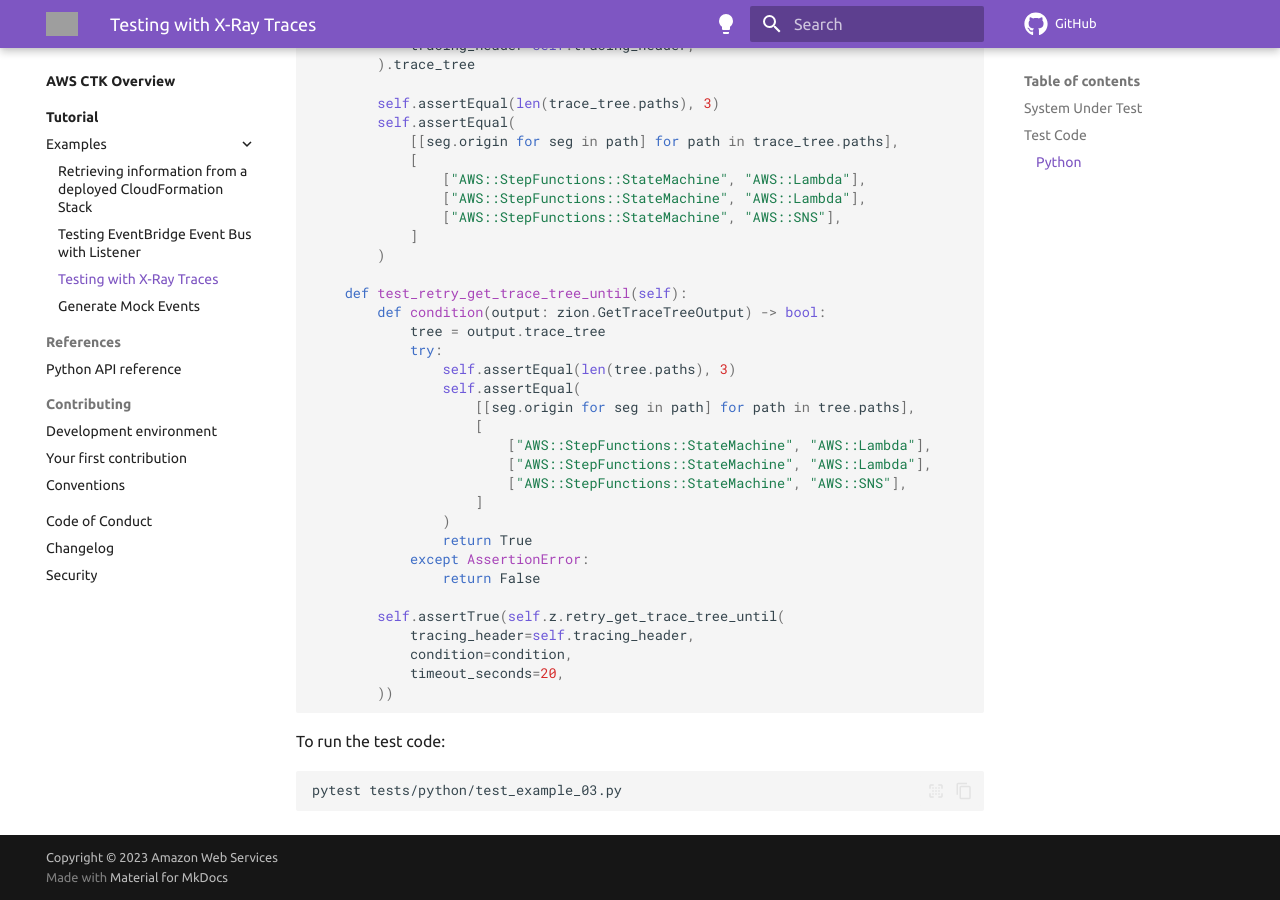
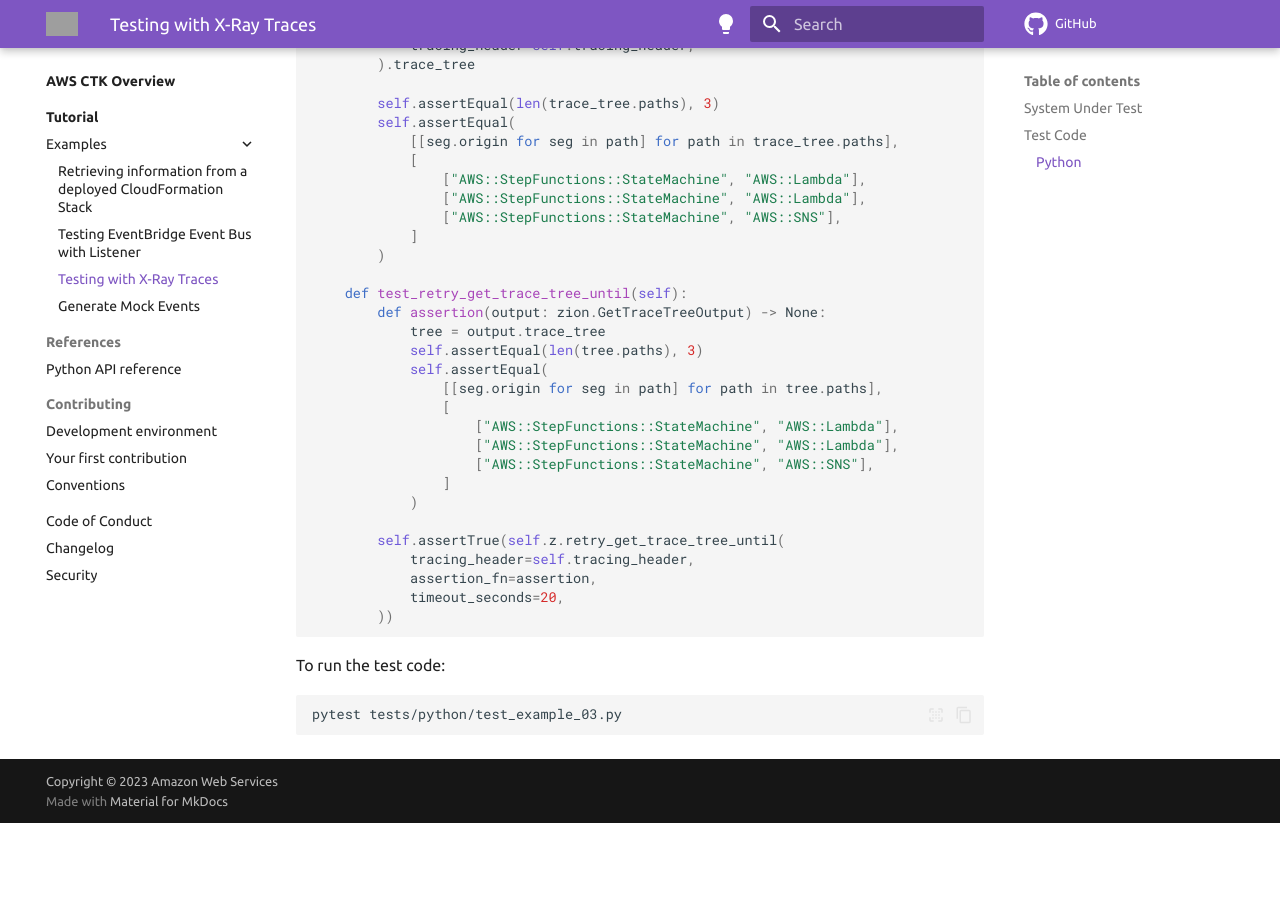
Before and after one commit to awslabs/aws-iatk, an MkDocs documentation site: the page built from docs/tutorial/examples/xray_testing.md, in a window 1280 px wide and 900 px high, scrolled down 3742 px. Built offline with MkDocs 1.6.1 and Material for MkDocs 9.7.7, drawn with Linux system fonts in a browser that asks for light colours; comment, search, counter and statistics services are not loaded; the version menu is left out; after the commit the page ends 4565 px from its top, so only the background shows below that; some of the changed text lies outside the part shown; grey boxes are pictures that could not be loaded.

Commit message:
change condition to assertion_fn (#82)
* change condition to assertion_fn

* improve logging

* remove leftover debugging code

* remove except Exception

* update examples

* remove leftover code in example

Co-authored-by: Wing Fung Lau <4760060+hawflau@users.noreply.github.com>

---------

Co-authored-by: Wing Fung Lau <4760060+hawflau@users.noreply.github.com>

````diff
--- a/docs/tutorial/examples/xray_testing.md
+++ b/docs/tutorial/examples/xray_testing.md
@@ -107,7 +107,7 @@ In the test code, we first implement the `setUp` method to start a State Machine
 We have two tests `test_get_trace_tree` and `test_retry_get_trace_tree_until`, which showcase the `get_trace_tree` method and the `retry_get_trace_tree_until` method:
 
 * In `test_get_trace_tree`, we added a sleep of 5 seconds to wait for the trace to be fetchable. The `get_trace_tree` uses the fetched Trace to build and return a Trace Tree. Nodes of the tree are segments or subsegments of the trace. The root is the starting point of the trace. The method returns the root segment and also all the paths in the tree. Each path is a sequence of nodes from root to leaf. In the test, we extract the `origin` attribute of each node of each path to assert if the expected sequence of AWS resources were invoked.
-* In `test_retry_get_trace_tree_until`, no sleep is needed as the `retry_get_trace_tree_until` method handles the latency issue by retrying fetching the trace with exponential backoff. In this test, we also define function called `condition` to do assertion on the returned Trace Tree. We supply `condition` to the `retry_get_trace_tree_until` as a stopping condition.
+* In `test_retry_get_trace_tree_until`, no sleep is needed as the `retry_get_trace_tree_until` method handles the latency issue by retrying fetching the trace with exponential backoff. In this test, we also define function called `assertion` to do assertion on the returned Trace Tree. We supply `assertion` to the `retry_get_trace_tree_until` as a stopping condition.
 
 === "03-xray_trace_tree/tests/python/test_example_03.py"
 ```python
@@ -173,25 +173,21 @@ class Example03(TestCase):
         )
 
     def test_retry_get_trace_tree_until(self):
-        def condition(output: zion.GetTraceTreeOutput) -> bool:
+        def assertion(output: zion.GetTraceTreeOutput) -> None:
             tree = output.trace_tree
-            try:
-                self.assertEqual(len(tree.paths), 3)
-                self.assertEqual(
-                    [[seg.origin for seg in path] for path in tree.paths],
-                    [
-                        ["AWS::StepFunctions::StateMachine", "AWS::Lambda"],
-                        ["AWS::StepFunctions::StateMachine", "AWS::Lambda"],
-                        ["AWS::StepFunctions::StateMachine", "AWS::SNS"],
-                    ]
-                )
-                return True
-            except AssertionError:
-                return False
+            self.assertEqual(len(tree.paths), 3)
+            self.assertEqual(
+                [[seg.origin for seg in path] for path in tree.paths],
+                [
+                    ["AWS::StepFunctions::StateMachine", "AWS::Lambda"],
+                    ["AWS::StepFunctions::StateMachine", "AWS::Lambda"],
+                    ["AWS::StepFunctions::StateMachine", "AWS::SNS"],
+                ]
+            )
 
         self.assertTrue(self.z.retry_get_trace_tree_until(
             tracing_header=self.tracing_header,
-            condition=condition,
+            assertion_fn=assertion,
             timeout_seconds=20,
         ))
 
````
Also changed, not shown: docs/tutorial/examples/eb_testing.md (+4 -4 lines), 6 other files.
